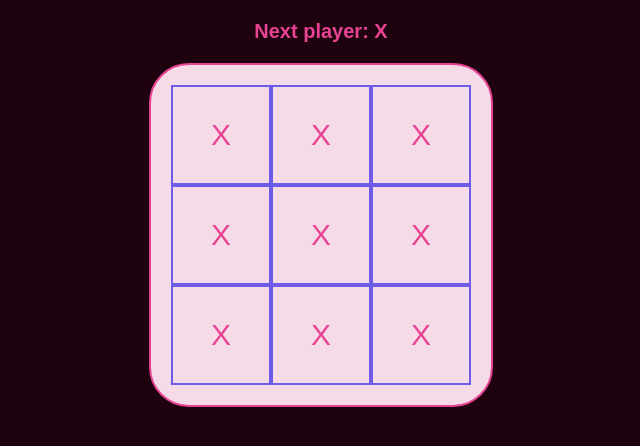
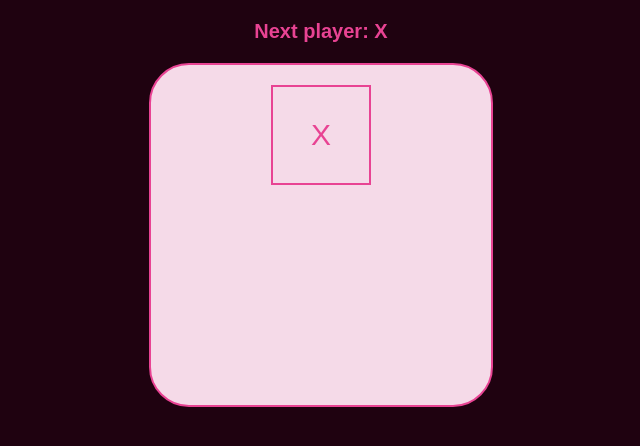
Before and after one commit to pedroaraujo20/15dias-de-react, a React (Create React App) app: page / in a window 1280 px wide. Shown: the top 446 px of the page, without its empty margins (319-959 px from the left). Built offline with nearby package versions, Linux system fonts and the light colour scheme.

Commit message:
Primeira versao do desafio avancado

```diff
--- a/src/components/Board/index.js
+++ b/src/components/Board/index.js
@@ -3,20 +3,10 @@ import './styles.css';
 
 import Square from '../Square/index';
 
-const completeBoard = qtd => {
-    let max = qtd;
-    const squares = [];
-
-    while(max--) {
-        squares.push(<Square key={max}/>);
-    }
-    return squares;
-}
-
 const Board = ({qtd}) => {
     return (
         <article className="board">
-            {completeBoard(qtd)}
+            <Square />
         </article>
     );
 }
--- a/src/components/Square/index.js
+++ b/src/components/Square/index.js
@@ -4,17 +4,19 @@ import "./styles.css";
 export default class Square extends Component {
     constructor(props) {
         super(props);
-        this.state = {status: "X"};
+        this.state = {content: "X"};
     }
 
     handleClick = () => {
-       let state = this.state.status;
-       state === "X" ? this.setState({status: "O"}) : this.setState({status: "X"});
+       const state = this.state.content;
+       const newState = {};
+       state === "X" ? newState.content = "O" : newState.content = "X";
+       this.setState(newState);
     }
 
     render() {
         return (
-            <button className="square" onClick={this.handleClick}>{this.state.status}</button>
+            <button className="square" onClick={this.handleClick}>{this.state.content}</button>
         );
     }
 }
--- a/src/components/Square/styles.css
+++ b/src/components/Square/styles.css
@@ -1,7 +1,7 @@
 .square {
     box-sizing: border-box;
     background-color: transparent;
-    border: 2px solid #6c5ce7;
+    border: 2px solid #e84393;
     width: 33.333%;
     height: 33.333%;
     font-size: 30px;
```
